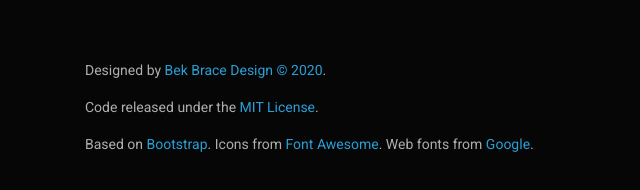
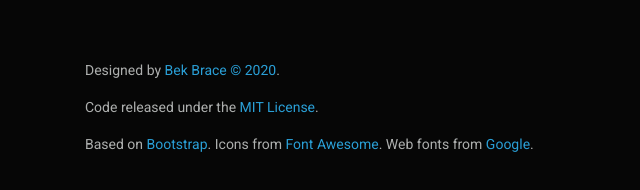
Before and after one commit to BekBrace/devise-converter-rate, a plain HTML site: page index.html in a window 1280 px wide. Shown: the part 607-797 px from the top of the page, 0-640 px from the left. Drawn offline with Linux system fonts and the light colour scheme.

Commit message:
Update index.html

```diff
--- a/index.html
+++ b/index.html
@@ -164,7 +164,7 @@
   <footer id="footer">
     <div class="row">
       <div class="col-lg-12">
-        <p>Designed by <a href="https://bekbracedesign.com">Bek Brace Design &copy; 2020</a>.</p>
+        <p>Designed by <a href="https://bekbrace.com">Bek Brace &copy; 2020</a>.</p>
         <p>Code released under the <a href="https://github.com/thomaspark/bootswatch/blob/master/LICENSE">MIT License</a>.</p>
         <p>Based on <a href="https://getbootstrap.com" rel="nofollow">Bootstrap</a>. Icons from <a href="https://fontawesome.com/" rel="nofollow">Font Awesome</a>. Web fonts from <a href="https://fonts.google.com/" rel="nofollow">Google</a>.</p>
 
```
